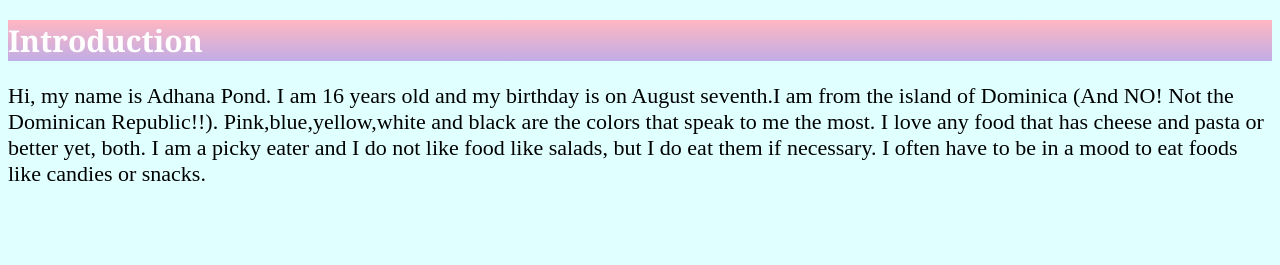
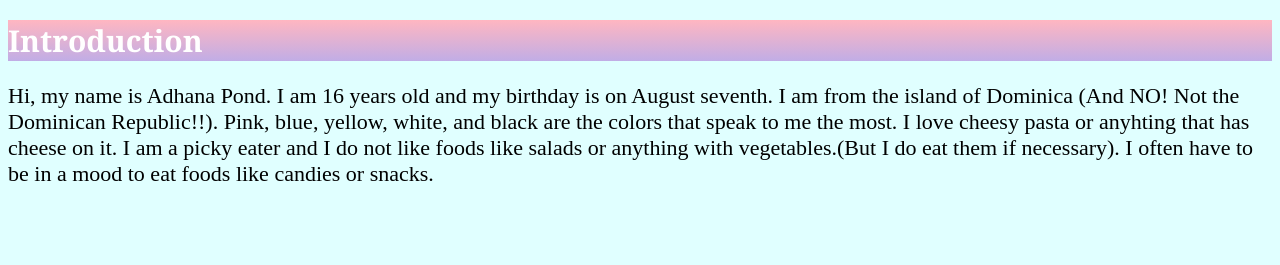
Before and after one commit to Adhana-pond/Adhana-pond.github.io, a plain HTML site: page Introduction.html in a window 1280 px wide. Shown: the top 265 px of the page. Drawn offline with Linux system fonts and the light colour scheme.

Commit message:
grammar changes

```diff
--- a/Introduction.html
+++ b/Introduction.html
@@ -14,7 +14,7 @@
         <div class="col">
 
            <h1>Introduction</h1>
-            <p>Hi, my name is Adhana Pond. I am 16 years old and my birthday is on August seventh.I am from the island of Dominica (And NO! Not the Dominican Republic!!). Pink,blue,yellow,white and black are the colors that speak to me the most. I love any food that has cheese and pasta or better yet, both. I am a picky eater and I do not like food like salads, but I do eat them if necessary. I often have to be in a mood to eat foods like candies or snacks.<p>
+            <p>Hi, my name is Adhana Pond. I am 16 years old and my birthday is on August seventh. I am from the island of Dominica (And NO! Not the Dominican Republic!!). Pink, blue, yellow, white, and black are the colors that speak to me the most. I love cheesy pasta or anyhting that has cheese on it. I am a picky eater and I do not like foods like salads or anything with vegetables.(But I do eat them if necessary). I often have to be in a mood to eat foods like candies or snacks.<p>
 
 
            <div class="logo">
```
Also changed, not shown: Future.html (+2 -2 lines).
